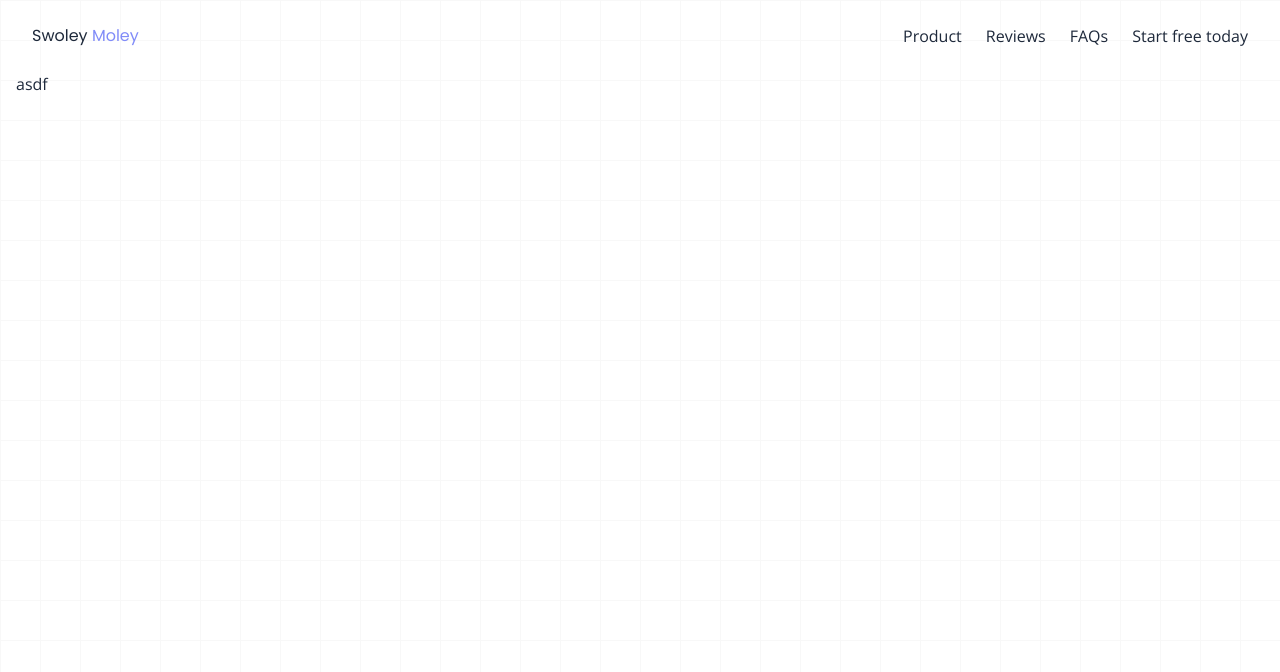
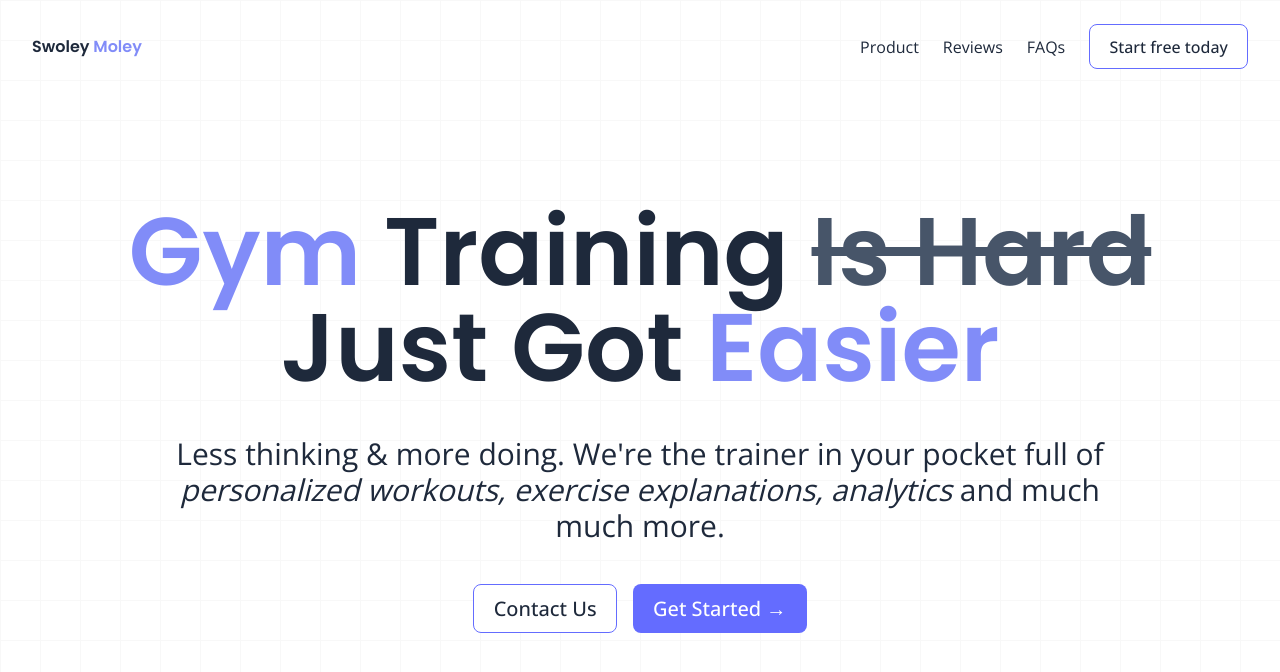
Before and after one commit to sudothai/landing-page, a SvelteKit app: page / in a window 1280 px wide. Shown: the top 672 px of the page. Built offline with nearby package versions, Linux system fonts and the light colour scheme.

Commit message:
hero, cta, and buttons

```diff
--- a/src/app.css
+++ b/src/app.css
@@ -23,3 +23,38 @@ span {
     background-size: 40px 40px;
     background-image: linear-gradient(to right, grey 1px, transparent 1px), linear-gradient(to bottom, grey 1px, transparent 1px);
 }
+
+button,
+.button {
+    border-radius: 8px;
+    border: 1px solid transparent;
+    padding: 0.6em 1.2em;
+    font-size: 1em;
+    font-weight: 500;
+    font-family: inherit;
+    background-color: white;
+    cursor: pointer;
+    transition: border-color 0.2s;
+}
+
+button:hover {
+    border-color: #646cff
+}
+
+button:focus,
+button:focus-visible {
+    outline: 4px auto -webkit-focus-ring-color;
+}
+
+.specialBtn {
+    border-color: #646cff;
+}
+
+.specialBtnDark {
+    background: #646cff;
+    color: white;
+}
+
+.specialBtn:hover {
+    border-color: blue;
+}
--- /dev/null
+++ b/src/components/CTA.svelte
@@ -0,0 +1,16 @@
+<script>
+
+</script>
+
+<div class="flex items-center gap-4">
+    <button class="specialBtn">
+        <p class="text-base sm:textlg md:text-xl">
+            Contact Us
+        </p>
+    </button>
+    <button class="specialBtnDark">
+        <p class="text-base sm:textlg md:text-xl">
+            Get Started &rarr;
+        </p>
+    </button>
+</div>
--- a/src/components/Header.svelte
+++ b/src/components/Header.svelte
@@ -5,7 +5,7 @@
 <header class="flex flex-col relative z-20">
     <div class="max-w-[1400px] mx-auto w-full flex items-center justify-between p-4 py-6">
         <a href="/">
-            <h1>
+            <h1 class="font-semibold">
                 Swoley
                 <span class="text-indigo-400">Moley</span>
             </h1>
--- a/src/components/Hero.svelte
+++ b/src/components/Hero.svelte
@@ -1,9 +1,21 @@
 <script>
     import Header from "./Header.svelte";
     import SectionWrapper from "./SectionWrapper.svelte";
+    import CTA from "./CTA.svelte";
 </script>
 
 <SectionWrapper>
     <Header />
-    asdf
+    <div class="flex flex-col gap-10 flex-1 items-center justify-center pb-10 md:pb-14">
+        <h2 class="text-5xl sm:text-6xl md:text-7xl lg:text-8xl max-w-[1200px] mx-auto w-full text-center font-semibold">
+            <span class="text-indigo-400">Gym</span>
+            Training
+            <span class="text-slate-600 line-through">Is Hard</span><br/>
+            Just Got <span class="text-indigo-400">Easier</span>
+        </h2>
+        <p class="text-xl sm:text-2xl md:text-3xl text-center max-w-[1000px] mx-auto w-full">
+            Less thinking & more doing. We're the trainer in your pocket full of <span class="italic">personalized workouts, exercise explanations, analytics</span> and much much more.
+        </p>
+        <CTA />
+    </div>
 </SectionWrapper>
--- a/src/components/Product.svelte
+++ b/src/components/Product.svelte
@@ -0,0 +1,7 @@
+<script>
+    import SectionWrapper from "./SectionWrapper.svelte";
+</script>
+
+<SectionWrapper id="product">
+    <Header />
+</SectionWrapper>
--- a/src/components/SectionWrapper.svelte
+++ b/src/components/SectionWrapper.svelte
@@ -1,6 +1,9 @@
-<section class={"min-h-screen flex flex-col px-4"}>
+<script>
+    export let id
+</script>
+
+<section {id} class={"min-h-screen flex flex-col px-4"}>
     <div class="flex flex-col flex-1 max-2-[1400px] mx-auto w-full">
         <slot />
     </div>
-
 </section>
```
